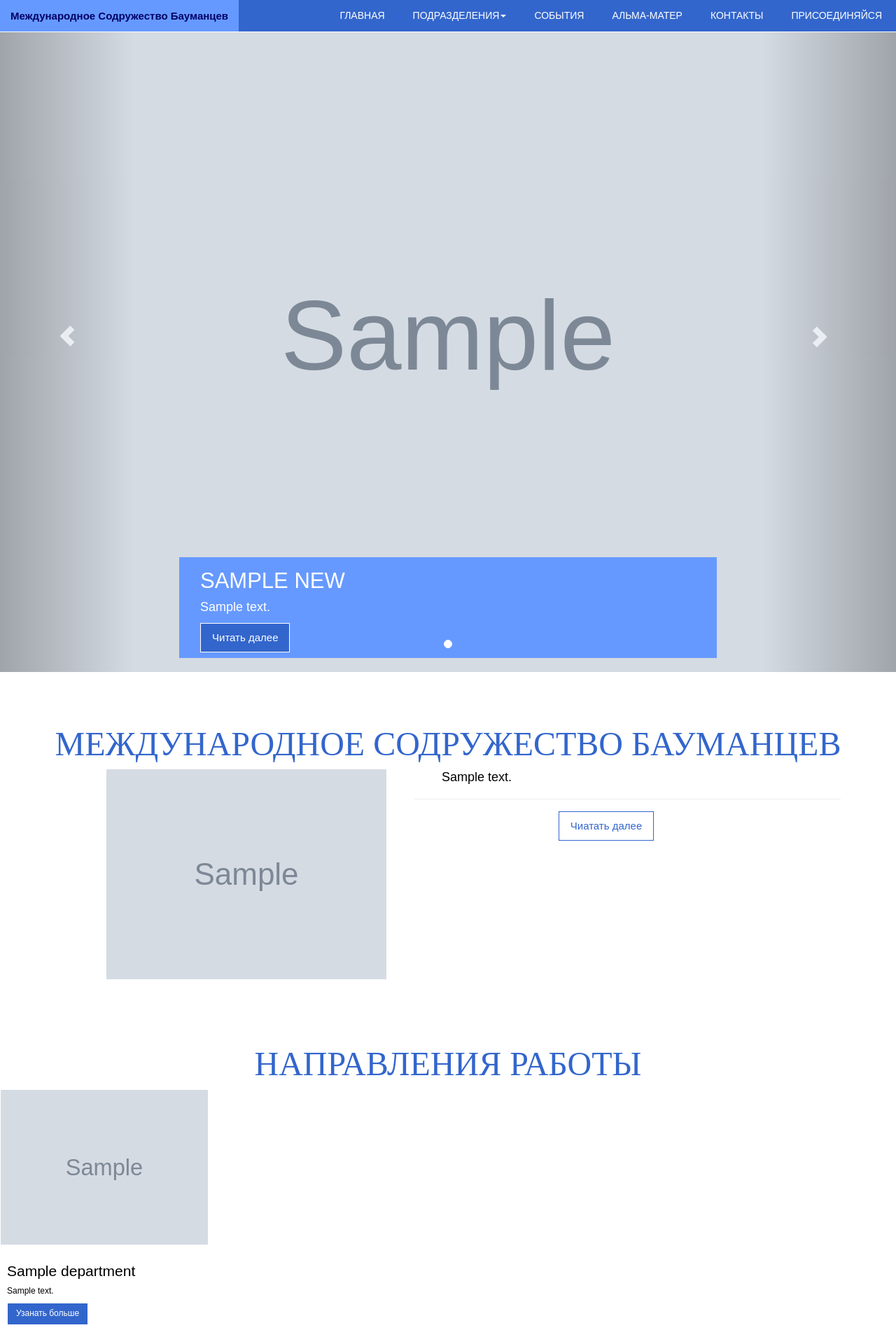
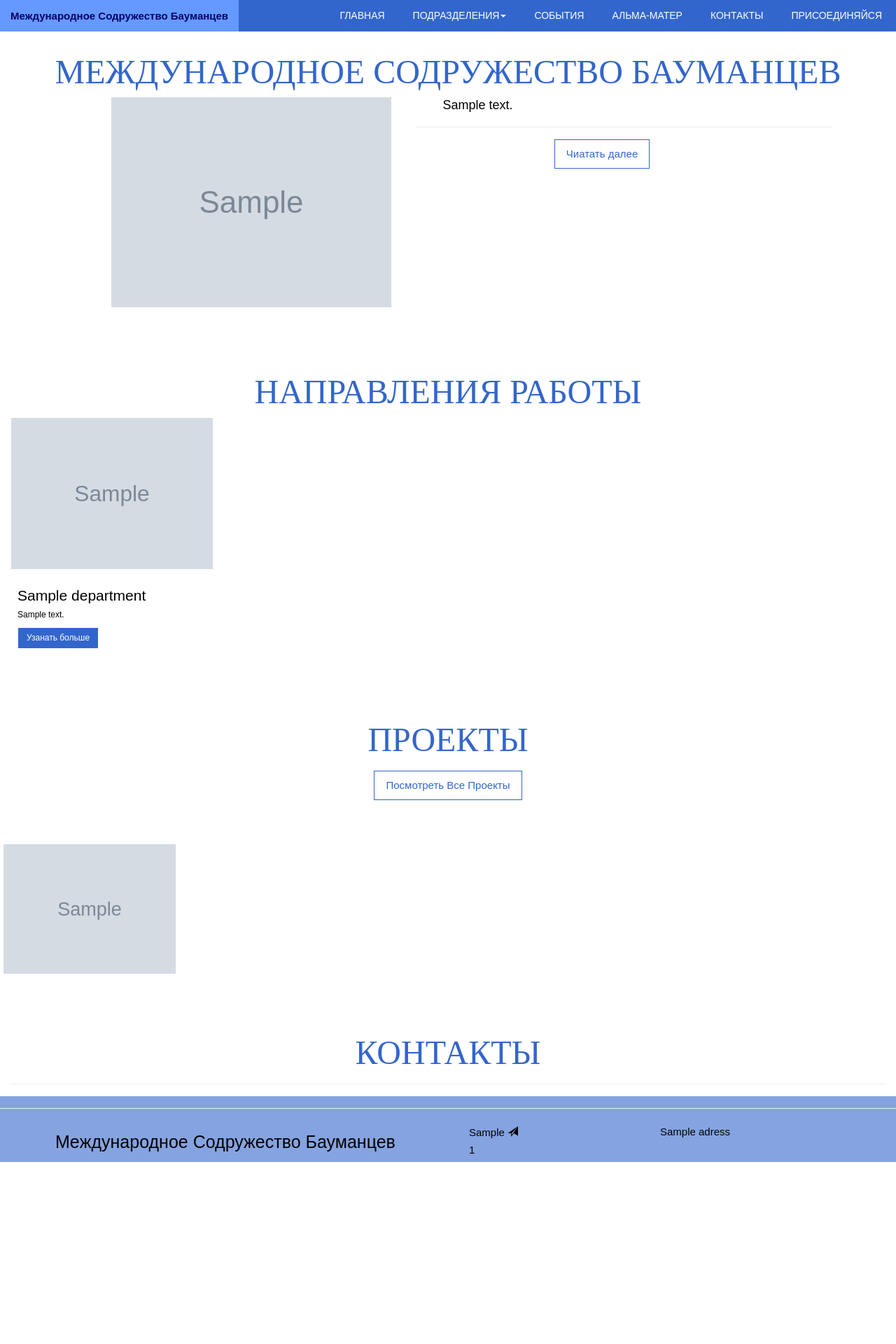
Before and after one commit to ArturAmbartsumov/MSB, a Django app: template main/templates/main/base_index.html in a window 1280 px wide. Shown: the top 1920 px of the page at 70% size. After the commit the page ends 1660 px from the top, so only its background shows below. Run offline with Django 3.2, Linux system fonts and the light colour scheme; the template is opened without the code that fills it: most values are stand-ins (such as "Sample title", 1, 10 or a date in 2020); grey boxes marked "Sample" are stand-in pictures; some libraries are stand-ins or nearby versions; some web fonts are replaced.

Commit message:
Галерея на главную. Изменены модели.

```diff
--- a/main/admin.py
+++ b/main/admin.py
@@ -10,3 +10,6 @@ admin.site.register(AboutBMSTU)
 admin.site.register(Persons)
 admin.site.register(Contacts)
 admin.site.register(Banners)
+admin.site.register(Phones)
+admin.site.register(Emails)
+admin.site.register(Addresses)
--- a/main/templates/main/base_index.html
+++ b/main/templates/main/base_index.html
@@ -2,34 +2,6 @@
 
 {% load staticfiles %}
 
-{% block caruosel %}
-    <div class="row ">
-      <div id="myCarousel" class="carousel slide" data-ride="carousel"  align="center">
-      <!-- Indicators -->
-      <ol class="carousel-indicators">
-        {% for v in newsList %}
-          <li data-target="#myCarousel" data-slide-to="{{ forloop.counter0 }}" {% if forloop.counter0 = 0 %} class="active" {% endif %}></li>
-        {% endfor %}
-      </ol>
-      <div class="carousel-inner">
-       {% for v in newsList %}
-            <div class="item {% if forloop.counter0 = 0 %} active {% endif %}">
-              <img src="{{ v.photo.get_carouselsize_url }}" alt="{{ v.title }}" width='100%'>
-              <div class="container">
-                <div class="carousel-caption">
-                  <h1>{{ v.title }}</h1>
-                  <p>{{ v.description }}</p>
-                  <p><a class="btn btn-lg btn-info" href={% url 'main:news' v.id %} role="button">Читать далее</a></p>
-                </div>
-              </div>
-            </div>
-        {% endfor %}
-      </div>
-      <a class="left carousel-control" href="#myCarousel" data-slide="prev"><span class="glyphicon glyphicon-chevron-left"></span></a>
-      <a class="right carousel-control" href="#myCarousel" data-slide="next"><span class="glyphicon glyphicon-chevron-right"></span></a>
-    </div>
-    <!-- /.carousel -->
-{% endblock caruosel %}
 
 {% block hello %}
 
--- a/main/views.py
+++ b/main/views.py
@@ -9,6 +9,7 @@ def index(request):
 	newsList = News.objects.filter(isFavorite = True).order_by('-pub_date')[:5]
 	projectsList = Projects.objects.filter(isFavorite = True)[:10]
 	memorandum = get_object_or_404(Articles, short_name__iexact = 'memorandum')
+	gallery = Gallery.objects.get(slug = 'main_page')
 	context = {
 		'isIndex': True,
 		'newsList': newsList,
```
Also changed, not shown: other parts of main/templates/main/base_index.html (+35 -0 lines), main/models.py (+20 -3 lines), main/migrations/0026_auto__add_emails__add_phones__add_addresses__del_field_contacts_phone_.py (added).
